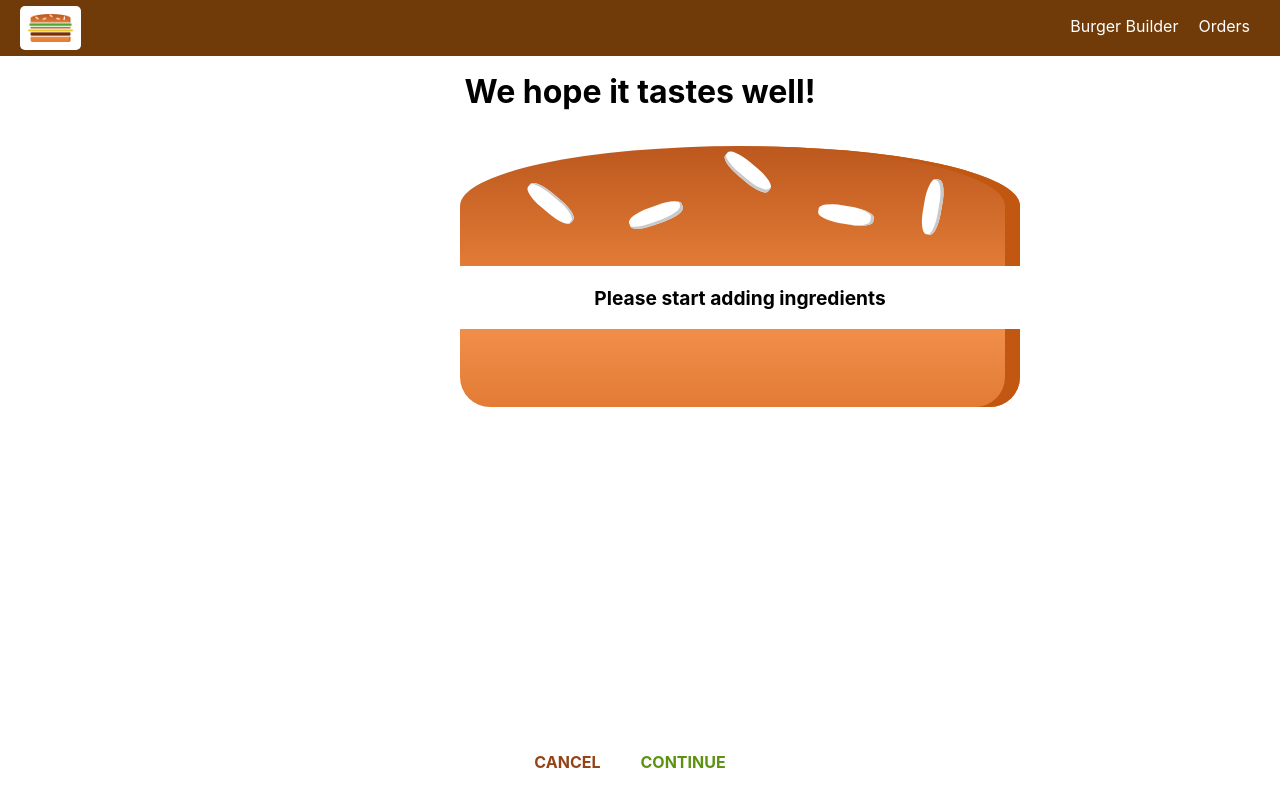
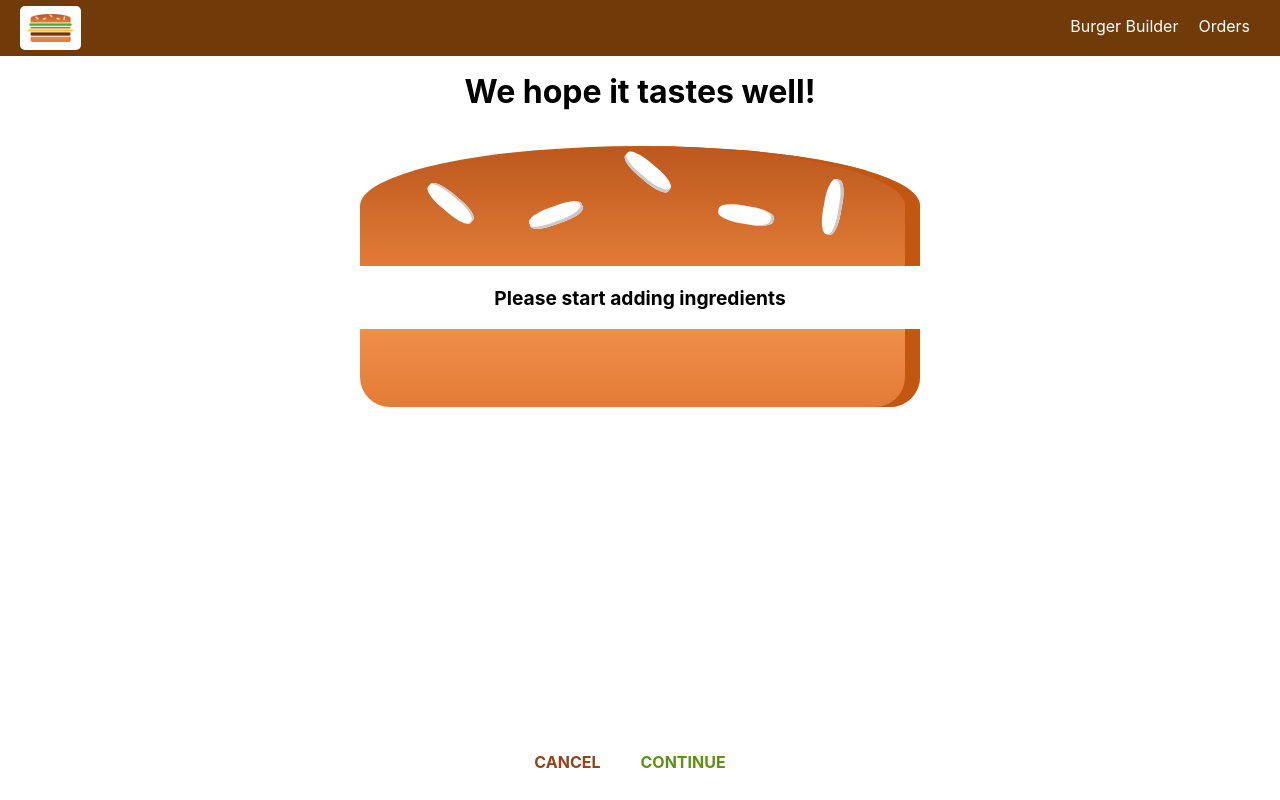
Before and after one commit to michalens/burger-builder, a React (Create React App) app: page /checkout in a window 1280 px wide. Built offline with nearby package versions, Linux system fonts and the light colour scheme.

Commit message:
fix burger alignment in checkout

```diff
--- a/src/components/Burger/Burger.css
+++ b/src/components/Burger/Burger.css
@@ -2,13 +2,13 @@
     width: 100%;
     margin: auto;
     height: 250px;
-	overflow: auto;
+    overflow: scroll;
     text-align: center;
     font-weight: bold;
     font-size: 1.2rem;
 }
 
-@media (min-width: 500px) and (min-height: 4010x) {
+@media (min-width: 500px) and (min-height: 400px) {
     .Burger {
         width: 350px;
         height: 300px;
--- a/src/components/Order/CheckoutSummary/CheckoutSummary.css
+++ b/src/components/Order/CheckoutSummary/CheckoutSummary.css
@@ -6,6 +6,6 @@
 
 @media (min-width: 600px) {
 	.CheckoutSummary {
-		width: 500px;
+		width: 700px;
 	}
 }
```
Lines whose indentation alone changed are shown as unchanged.
